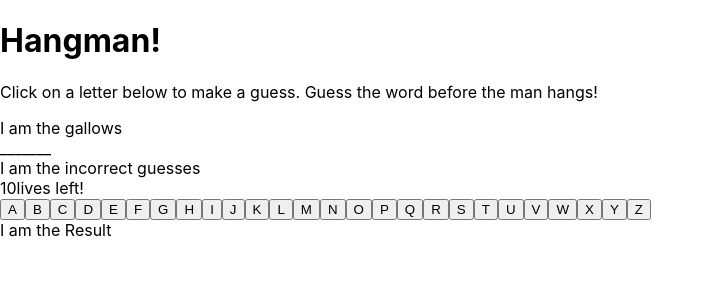
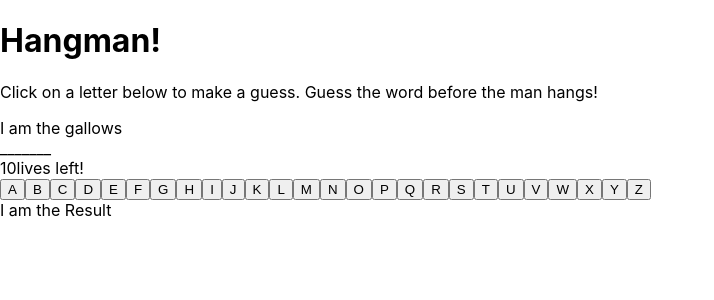
Before and after one commit to davidsauntson/hangman-ds, a React (Create React App) app: page / in a window 1280 px wide. Shown: the top 300 px of the page, without its empty margins (0-714 px from the left). Built offline with nearby package versions, Linux system fonts and the light colour scheme.

Commit message:
incorrect guesses now display on board

```diff
--- a/src/components/board/Board.jsx
+++ b/src/components/board/Board.jsx
@@ -49,7 +49,7 @@ const Board = (props) => {
       <Title />
       <Gallows />
       <CorrectGuesses word={word} correctGuesses={correctGuesses} />
-      <IncorrectGuesses />
+      <IncorrectGuesses incorrectGuesses={incorrectGuesses} />
       <RemainingGuesses remainingBadGuesses={remainingBadGuesses} />
       <PotentialGuesses
         alphabet={props.alphabet}
--- a/src/components/incorrect-guesses/IncorrectGuesses.jsx
+++ b/src/components/incorrect-guesses/IncorrectGuesses.jsx
@@ -1,7 +1,13 @@
 import React from "react";
 
-const IncorrectGuesses = () => {
-  return <div>I am the incorrect guesses</div>;
+const IncorrectGuesses = (props) => {
+  return (
+    <div data-testid="incorrect-guesses">
+      {props.incorrectGuesses.map((letter) => (
+        <span key={letter}>{letter}</span>
+      ))}
+    </div>
+  );
 };
 
 export default IncorrectGuesses;
```
